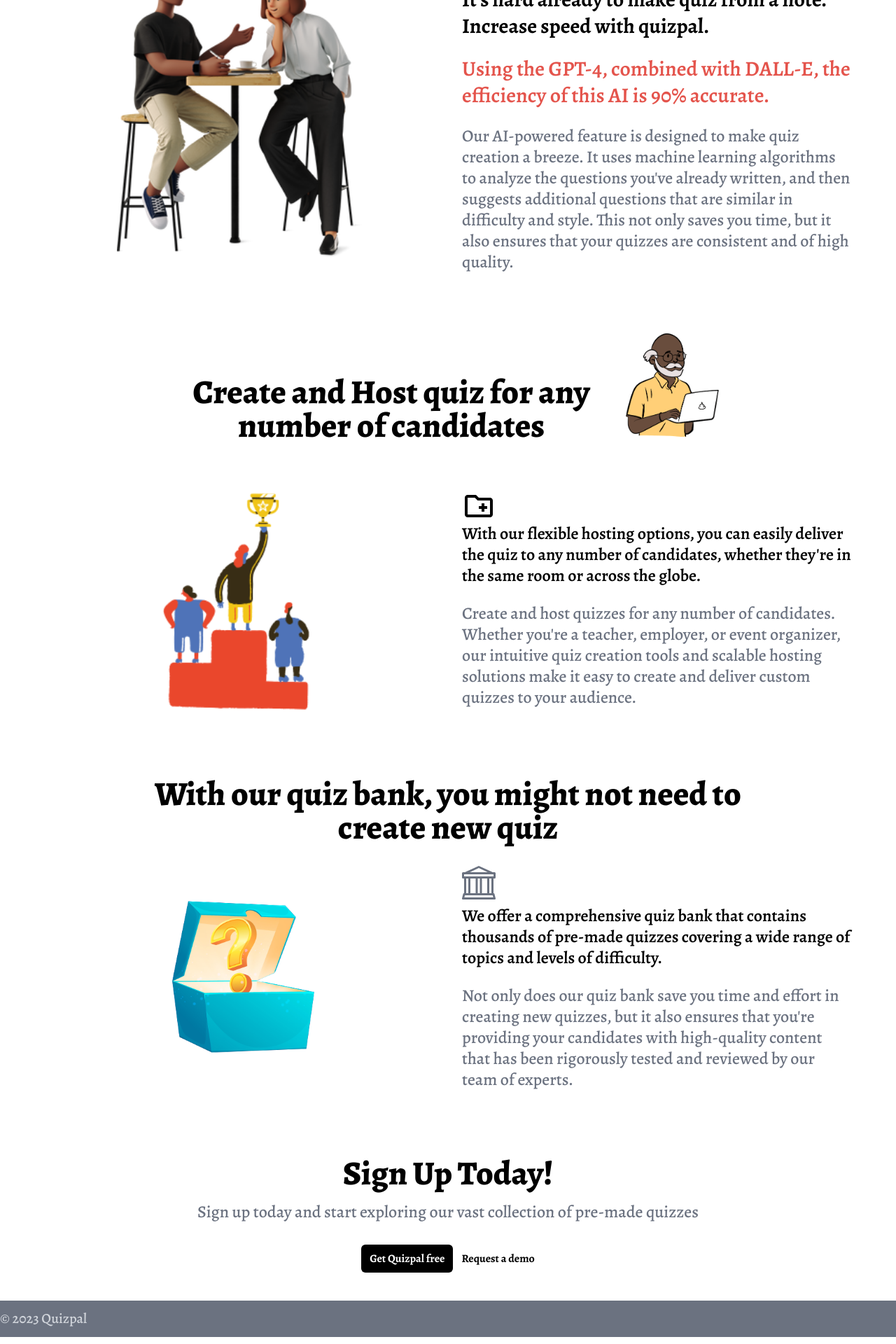
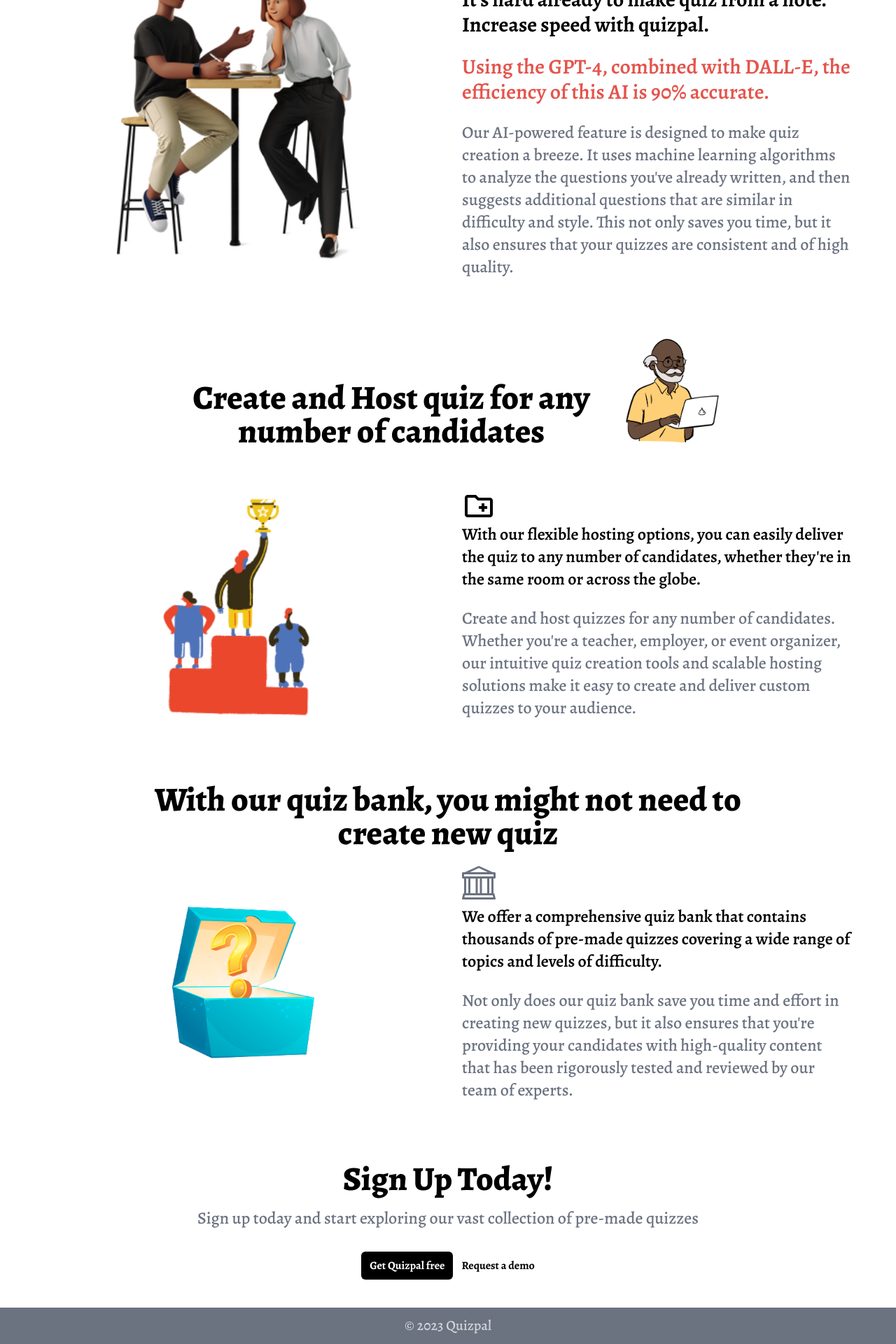
Before and after one commit to mmesomasaint/quizpal-lander, a Next.js app: page / in a window 1280 px wide. Shown: the part 1193-3113 px from the top of the page at 70% size. Built offline with nearby package versions, Linux system fonts and the light colour scheme.

Commit message:
Fix: Make repsonsive to lg screens

```diff
--- a/pages/index.tsx
+++ b/pages/index.tsx
@@ -40,7 +40,7 @@ export default function Home() {
         </div>
         <div className='w-full mt-10'>
           <div className='flex justify-center w-[70%] mx-auto items-end gap-3 mb-8'>
-            <h3 className='w-[70%] text-center text-5xl font-extrabold leading-none'>
+            <h3 className='w-[70%] text-center text-4xl xl:text-5xl font-extrabold leading-none'>
               Finally, an AI-powered quiz drafter, to save you more time
             </h3>
             <Image
@@ -48,6 +48,7 @@ export default function Home() {
               width={150}
               height={150}
               alt='ai-friend'
+              className='w-[100px] xl:w-[150px]'
             />
           </div>
           <div className='w-[90%] mx-auto grid grid-cols-2 place-items-center gap-10'>
@@ -57,24 +58,25 @@ export default function Home() {
                 width={350}
                 height={350}
                 alt='AI drafter'
+                className='w-[300px] xl:w-[350px]'
               />
             </div>
             <div className='mt-4'>
               <div className='mb-5'>
                 <FaRobot className='text-5xl text-[#e4544c]' />
-                <p className='text-3xl font-bold leading-tight mt-2'>
+                <p className='text-2xl xl:text-3xl font-bold leading-tight mt-2'>
                   It's hard already to make quiz from a note. Increase speed
                   with quizpal.
                 </p>
               </div>
               <div className='mt-6'>
-                <p className='text-3xl font-semibold leading-tight text-[#e4544c]'>
+                <p className='text-2xl xl:text-3xl font-semibold leading-tight text-[#e4544c]'>
                   Using the GPT-4, combined with DALL-E, the efficiency of this
                   AI is 90% accurate.
                 </p>
               </div>
               <div className='mt-6'>
-                <p className='text-2xl font-medium leading-tight text-gray-500'>
+                <p className='text-xl xl:text-2xl font-medium leading-tight text-gray-500'>
                   Our AI-powered feature is designed to make quiz creation a
                   breeze. It uses machine learning algorithms to analyze the
                   questions you've already written, and then suggests additional
@@ -88,7 +90,7 @@ export default function Home() {
         </div>
         <div className='w-full mt-20'>
           <div className='flex justify-center w-[70%] mx-auto items-end gap-3 mb-8'>
-            <h3 className='w-[70%] text-center text-5xl font-extrabold leading-none'>
+            <h3 className='w-[70%] text-center text-4xl xl:text-5xl font-extrabold leading-none'>
               Create and Host quiz for any number of candidates
             </h3>
             <Image
@@ -96,6 +98,7 @@ export default function Home() {
               width={150}
               height={150}
               alt='host'
+              className='w-[100px] xl:w-[150px]'
             />
           </div>
           <div className='w-[90%] mx-auto grid grid-cols-2 place-items-center gap-10'>
@@ -105,19 +108,20 @@ export default function Home() {
                 width={350}
                 height={350}
                 alt='Quiz Grader'
+                className='w-[300px] xl:w-[350px]'
               />
             </div>
             <div className='mt-4'>
               <div className='mb-5'>
                 <MdOutlineCreateNewFolder className='text-5xl text-black' />
-                <p className='text-2xl font-semibold leading-tight text-black'>
+                <p className='text-xl xl:text-2xl font-semibold leading-tight text-black'>
                   With our flexible hosting options, you can easily deliver the
                   quiz to any number of candidates, whether they're in the same
                   room or across the globe.
                 </p>
               </div>
               <div className='mt-6'>
-                <p className='text-2xl font-medium leading-tight text-gray-500'>
+                <p className='text-xl xl:text-2xl font-medium leading-tight text-gray-500'>
                   Create and host quizzes for any number of candidates. Whether
                   you're a teacher, employer, or event organizer, our intuitive
                   quiz creation tools and scalable hosting solutions make it
@@ -128,7 +132,7 @@ export default function Home() {
           </div>
         </div>
         <div className='w-full mt-20'>
-          <h3 className='w-[70%] mx-auto text-center text-5xl font-extrabold leading-none'>
+          <h3 className='w-[70%] mx-auto text-center text-4xl xl:text-5xl font-extrabold leading-none'>
             With our quiz bank, you might not need to create new quiz
           </h3>
           <div className='w-[90%] mx-auto grid grid-cols-2 place-items-center gap-10'>
@@ -138,19 +142,20 @@ export default function Home() {
                 width={350}
                 height={350}
                 alt='Quiz box'
+                className='w-[300px] xl:w-[350px]'
               />
             </div>
             <div className='mt-4'>
               <div className='mb-5'>
                 <BsBank className='text-5xl text-gray-500' />
-                <p className='text-2xl font-semibold leading-tight text-black mt-2'>
+                <p className='text-xl xl:text-2xl font-semibold leading-tight text-black mt-2'>
                   We offer a comprehensive quiz bank that contains thousands of
                   pre-made quizzes covering a wide range of topics and levels of
                   difficulty.
                 </p>
               </div>
               <div className='mt-6'>
-                <p className='text-2xl font-medium leading-tight text-gray-500'>
+                <p className='text-xl xl:text-2xl font-medium leading-tight text-gray-500'>
                   Not only does our quiz bank save you time and effort in
                   creating new quizzes, but it also ensures that you're
                   providing your candidates with high-quality content that has
@@ -161,10 +166,10 @@ export default function Home() {
           </div>
         </div>
         <div className='text-center mt-20'>
-          <h2 className='text-5xl font-extrabold text-black leading-none mb-4'>
+          <h2 className='text-4xl xl:text-5xl font-extrabold text-black leading-none mb-4'>
             Sign Up Today!
           </h2>
-          <p className='text-2xl font-medium text-gray-500 leading-tight'>
+          <p className='text-xl xl:text-2xl font-medium text-gray-500 leading-tight'>
             Sign up today and start exploring our vast collection of pre-made
             quizzes
           </p>
@@ -178,7 +183,7 @@ export default function Home() {
           </div>
         </div>
         <div className='mt-10 py-3 bg-gray-500'>
-          <p className='text-gray-300 text-xl font-medium'>&copy; 2023 Quizpal</p>
+          <p className='text-gray-300 text-xl font-medium text-center'>&copy; 2023 Quizpal</p>
         </div>
       </main>
     </>
```
